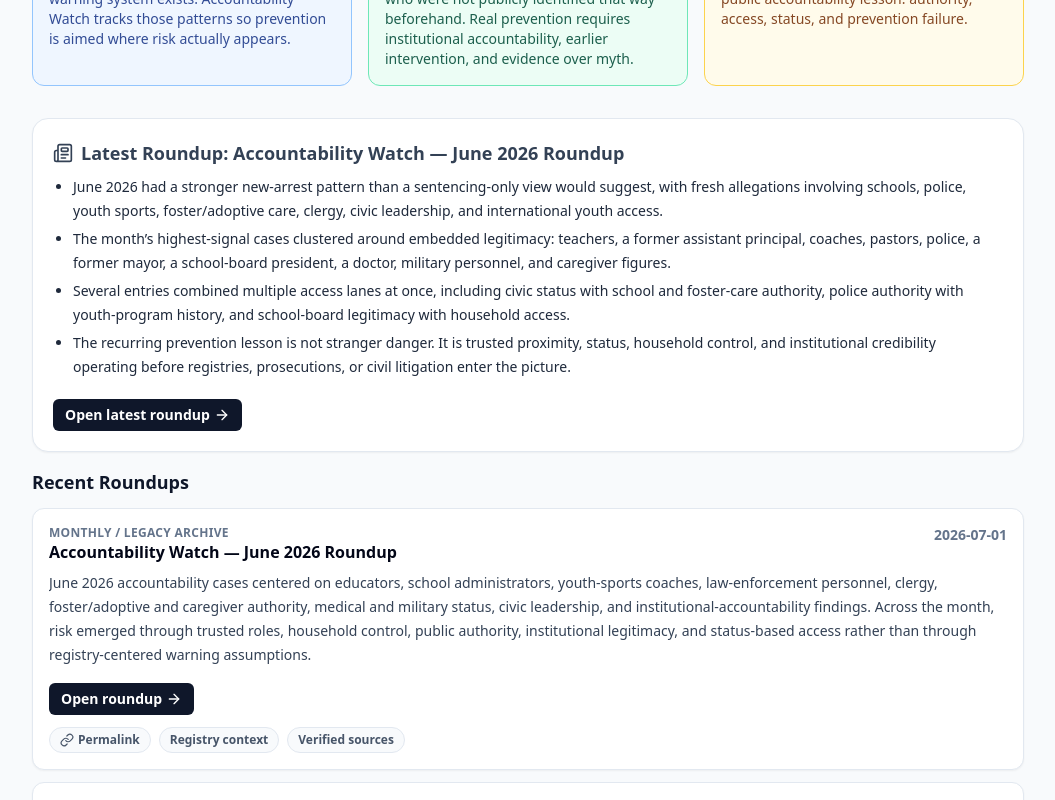
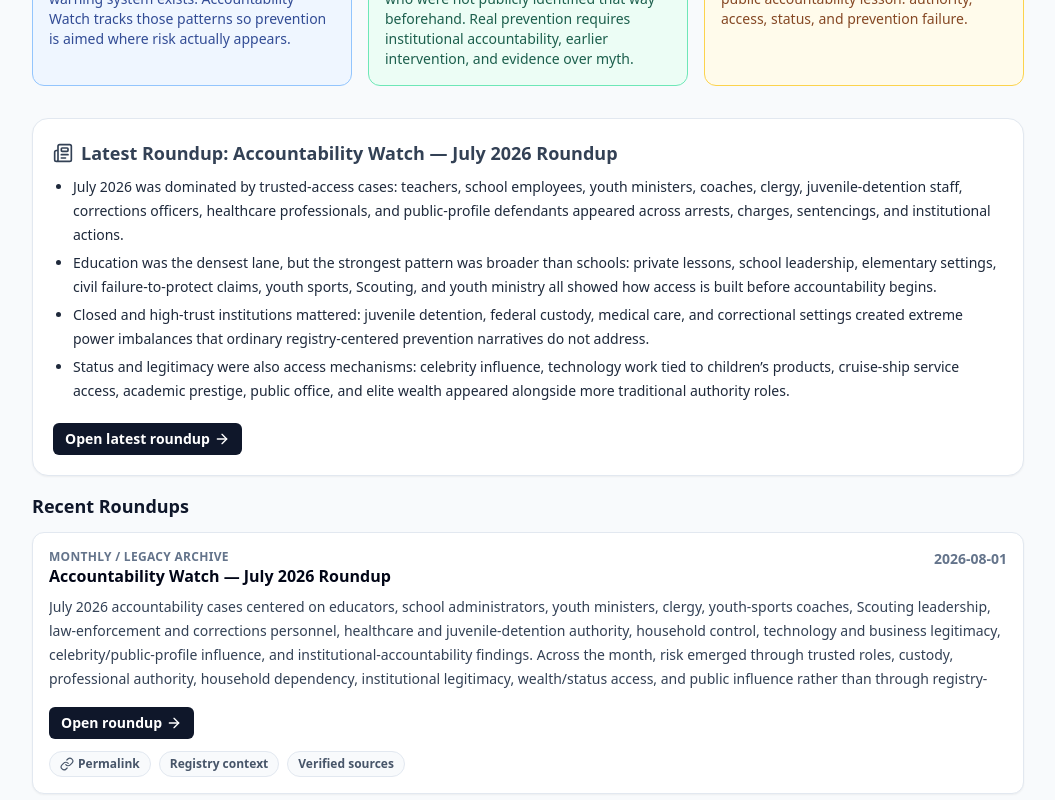
Before and after one commit to projectsolarrecon/Solar, a React (Vite) app: page /resources/accountability-watch in a window 1280 px wide. Shown: the part 680-1480 px from the top of the page, without its empty margins (112-1167 px from the left). Built offline with nearby package versions, Linux system fonts and the light colour scheme.

Commit message:
Update accountabilityWatch.ts

```diff
--- a/src/data/accountabilityWatch.ts
+++ b/src/data/accountabilityWatch.ts
@@ -7,6 +7,14 @@ export type AccountabilityItem = {
 };
 
 export const accountabilityWatch: AccountabilityItem[] = [
+{
+  date: "2026-08-01",
+  title: "Accountability Watch — July 2026 Roundup",
+  slug: "2026-08-01",
+  path: "/resources/accountability-watch/2026-08-01",
+  summary:
+    "July 2026 accountability cases centered on educators, school administrators, youth ministers, clergy, youth-sports coaches, Scouting leadership, law-enforcement and corrections personnel, healthcare and juvenile-detention authority, household control, technology and business legitimacy, celebrity/public-profile influence, and institutional-accountability findings. Across the month, risk emerged through trusted roles, custody, professional authority, household dependency, institutional legitimacy, wealth/status access, and public influence rather than through registry-centered warning assumptions.",
+},
 {
   date: "2026-07-01",
   title: "Accountability Watch — June 2026 Roundup",
```
